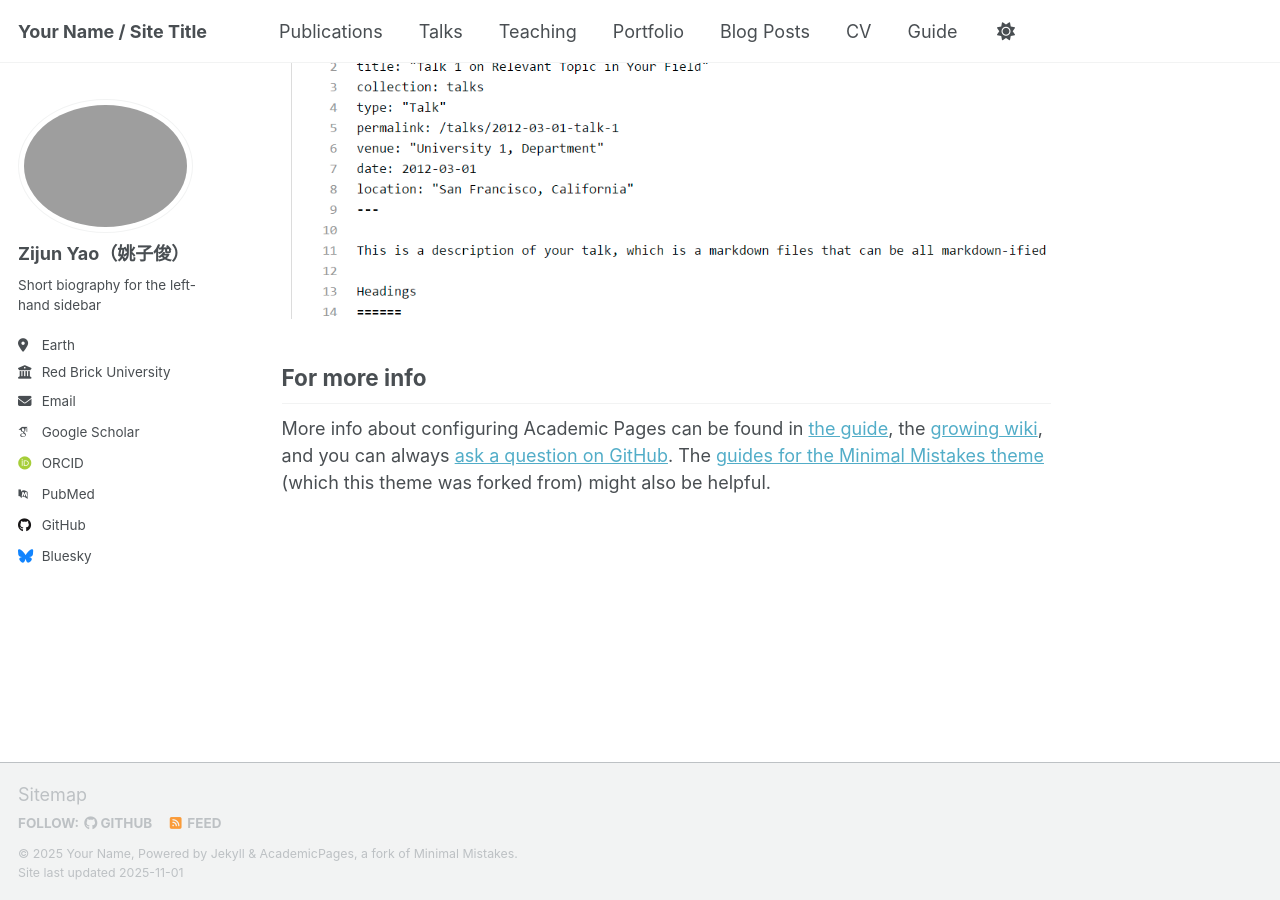
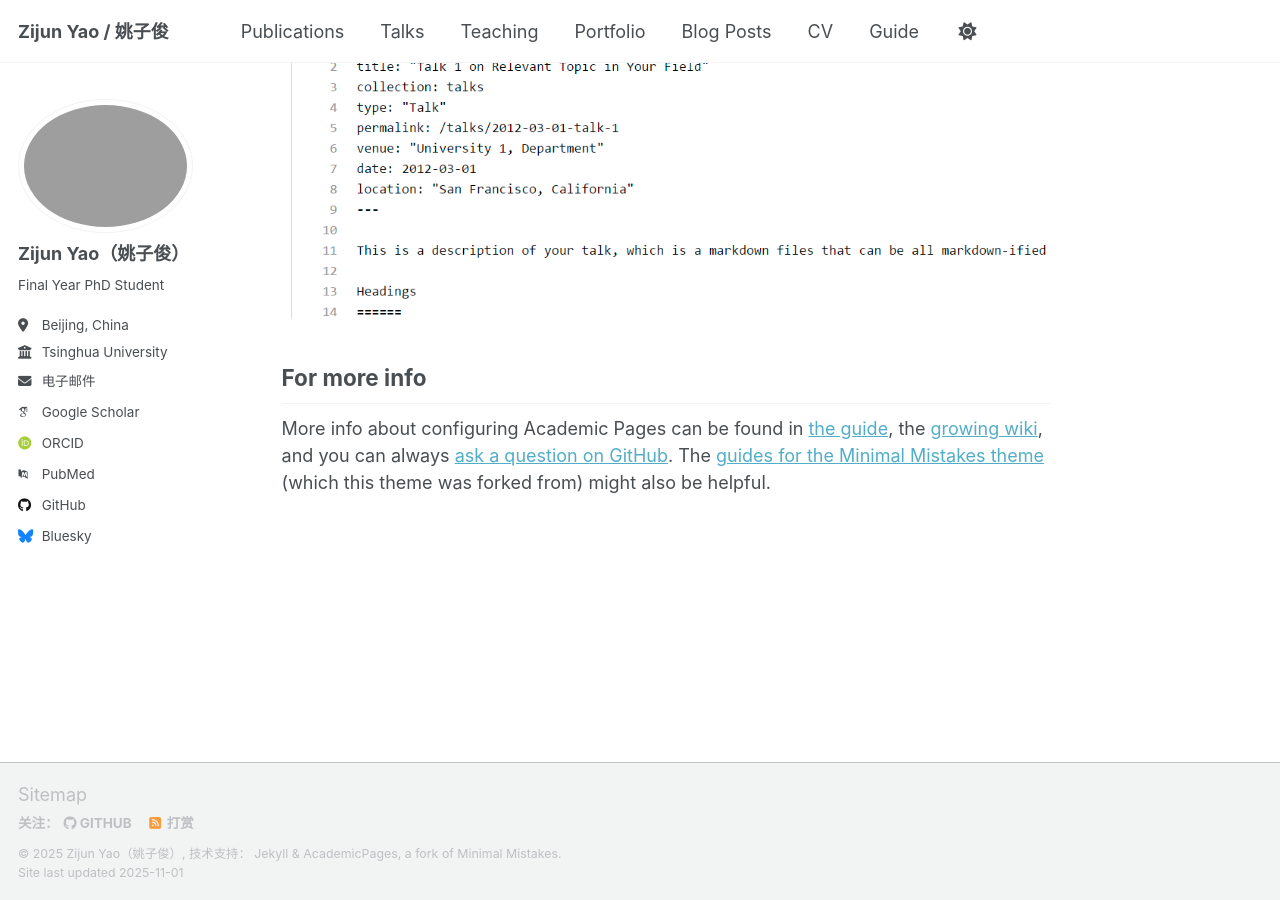
Before and after one commit to Zijun-Yao/Zijun-Yao.github.io, a Jekyll site: the page built from _pages/about.md, in a window 1280 px wide and 900 px high, scrolled down 2880 px. Built offline with Jekyll 4.4.1, drawn with Linux system fonts in a browser that asks for light colours; some web fonts are replaced; a script that is not in the unit is left out.

Commit message:
update profile

```diff
--- a/_config.yml
+++ b/_config.yml
@@ -7,16 +7,22 @@
 # server process.
 
 # Basic Site Settings
-locale                   : "en-US"
+locale                   : "zh-CN"
+# locale                   : "en-US"
 site_theme               : "default" # Currently available options are "default", "air"
-title                    : "Your Name / Site Title"
+# title                    : "Your Name / Site Title"
+title                    : "Zijun Yao / 姚子俊"
 title_separator          : "-"
-name                     : &name "Your Name"
-description              : &description "Your Name's academic portfolio"   # Update this with a general description of your site, this is the default if not overridden by a page
-url                      : https://academicpages.github.io # The base hostname & protocol for your site e.g. "https://[your GitHub username].github.io",
+# name                     : &name "Your Name"
+name                     : &name "Zijun Yao（姚子俊）"
+# description              : &description "Your Name's academic portfolio"   # Update this with a general description of your site, this is the default if not overridden by a page
+description              : &description "Zijun Yao's Academic Main Page"
+url                      : "https://zijun-yao.github.io"
+# url                      : https://academicpages.github.io # The base hostname & protocol for your site e.g. "https://[your GitHub username].github.io",
                                                            # or if you already have some other page hosted on Github then use "https://[your GitHub username].github.io/[Your Repo Name]"
 baseurl                  : "" # the subpath of your site, e.g. "/blog"
-repository               : "academicpages/academicpages.github.io"
+# repository               : "academicpages/academicpages.github.io"
+repository               : "Zijun-Yao/Zijun-Yao.github.io"
 
 # Site Author - The following control what appear as part of the author content on the side bar.
 #               If a field is blank the icon and link will not appear, otherwise it will be shown.
@@ -26,11 +32,11 @@ author:
   avatar           : "profile.png"
   name             : "Zijun Yao（姚子俊）"
   pronouns         : # example: "she/her"
-  bio              : "Short biography for the left-hand sidebar"
-  location         : "Earth"
-  employer         : "Red Brick University"
+  bio              : "Final Year PhD Student"
+  location         : "Beijing, China"
+  employer         : "Tsinghua University"
   uri              : # URL
-  email            : "none@example.org"
+  email            : "yaozj20 AT mails DOT tsinghua DOT edu DOT cn"
 
   # Academic websites
   academia         : # URL
```
